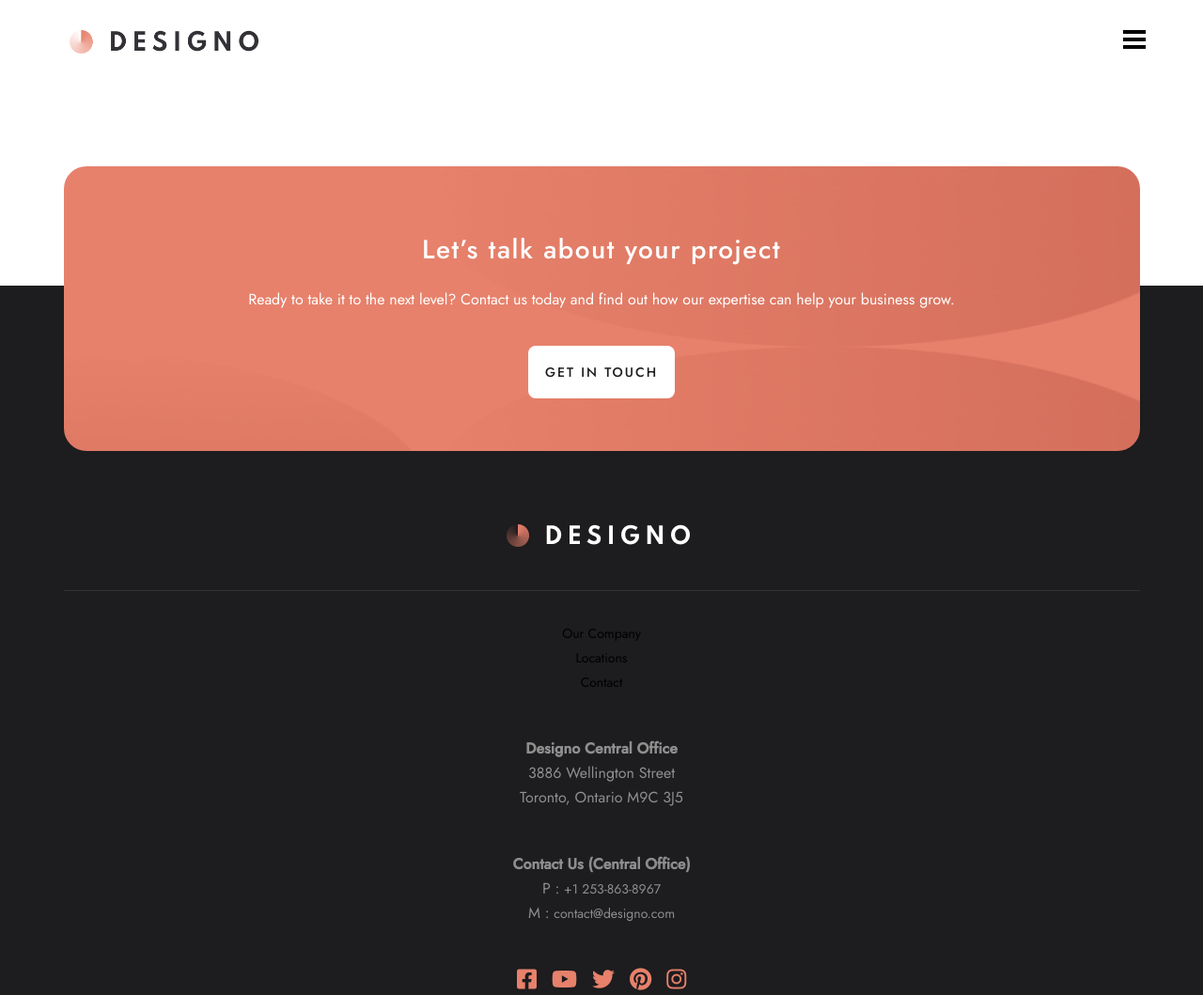
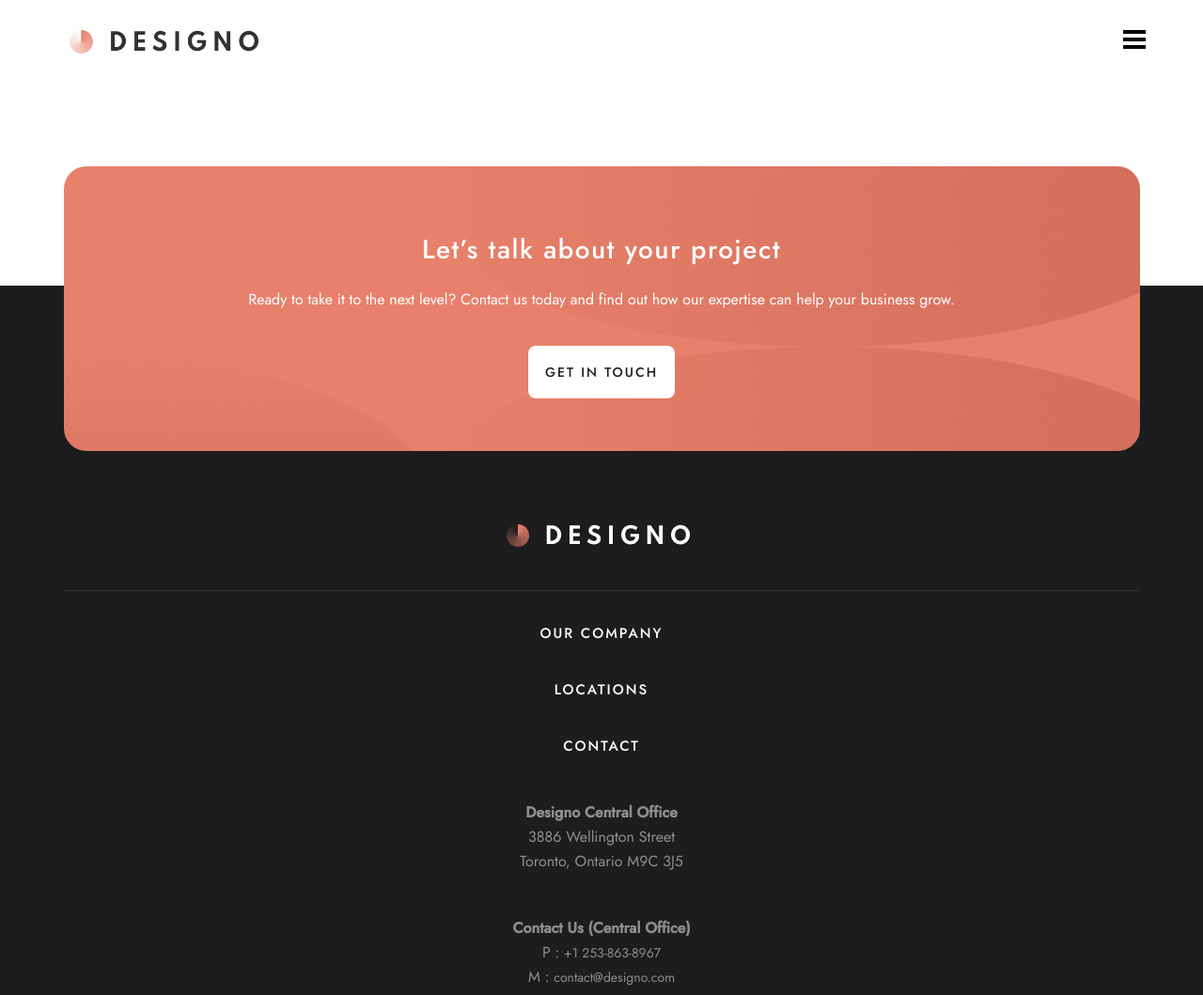
Before and after one commit to Vinceclave/designo, a plain HTML site: page about.html in a window 1280 px wide. Shown: the top 1059 px of the page at 94% size. Drawn offline with Linux system fonts and the light colour scheme.

Commit message:
Update about.html

```diff
--- a/about.html
+++ b/about.html
@@ -58,13 +58,13 @@
                 </div>
                 <nav>
                     <ul>
-                        <li class="menu-list">
+                        <li class="menu-link">
                             <a href="./about.html" class="menu-link">Our Company</a>
                         </li>
-                        <li class="menu-list">
+                        <li class="menu-link">
                             <a href="./location.html" class="menu-link">Locations</a>
                         </li>
-                        <li class="menu-list">
+                        <li class="menu-link">
                             <a href="./Contact-us.html" class="menu-link">Contact</a>
                         </li>
                     </ul>
```
